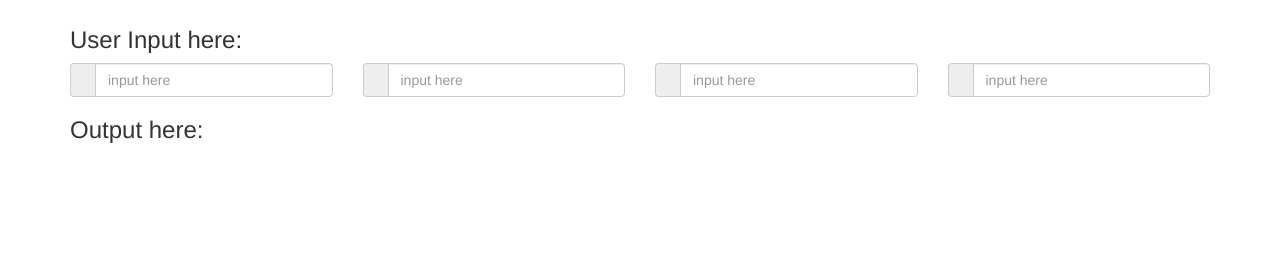
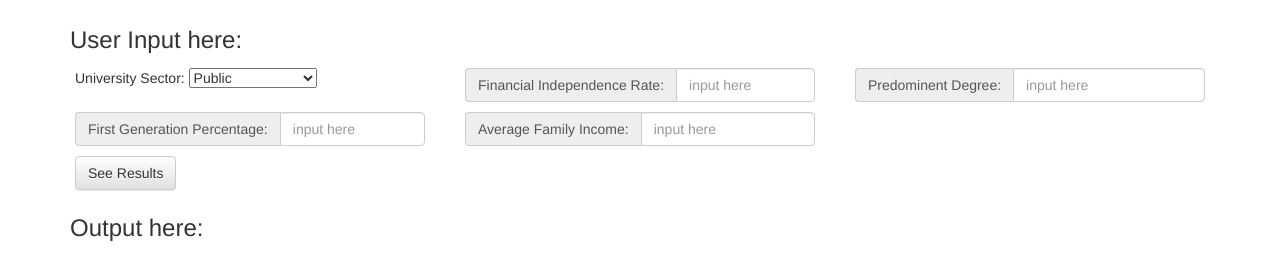
Before and after one commit to randimendel95/Info370-Final-Project, a plain HTML site: page index.html in a window 1280 px wide. Shown: the part 63-342 px from the top of the page. Drawn offline with nearby package versions, Linux system fonts and the light colour scheme.

Commit message:
added more js functionality, tweaked input groups

```diff
--- a/index.html
+++ b/index.html
@@ -1,10 +1,12 @@
 <html>
+
 
 	<!-- Latest compiled and minified CSS -->
 	<link rel="stylesheet" href="https://maxcdn.bootstrapcdn.com/bootstrap/3.3.7/css/bootstrap.min.css" integrity="sha384-BVYiiSIFeK1dGmJRAkycuHAHRg32OmUcww7on3RYdg4Va+PmSTsz/K68vbdEjh4u" crossorigin="anonymous">
 
 	<!-- Optional theme -->
 	<link rel="stylesheet" href="https://maxcdn.bootstrapcdn.com/bootstrap/3.3.7/css/bootstrap-theme.min.css" integrity="sha384-rHyoN1iRsVXV4nD0JutlnGaslCJuC7uwjduW9SVrLvRYooPp2bWYgmgJQIXwl/Sp" crossorigin="anonymous">
+
 
 	<link rel="stylesheet" href="style.css">
 
@@ -17,30 +19,42 @@
 		<div class= "container">
 			<h3>User Input here:</h3>
 			<div class ="row">
-				<div class="col-lg-3">
-					<div class="input-group">
-			  			<span class="input-group-addon" id="basic-addon1"></span>
-			  			<input type="text" class="form-control" placeholder="input here" aria-describedby="">
+				<div class="col-lg-4">
+					<div class="input-group">University Sector:
+						<select>
+						  <option id="sector">Public</option>
+						  <option id="sector">Private, nonprofit</option>
+						  <option id="sector">Private, profit</option>
+						</select>
 					</div>
 				</div>
-				<div class="col-lg-3">
+				<div class="col-lg-4">
 					<div class="input-group">
-			  			<span class="input-group-addon" id="basic-addon1"></span>
-			  			<input type="text" class="form-control" placeholder="input here" aria-describedby="">
+			  			<span class="input-group-addon" id="basic-addon1">Financial Independence Rate:</span>
+			  			<input type="text" class="form-control" placeholder="input here" aria-describedby="" id = "fin_indep">
 					</div>
 				</div>
-				<div class="col-lg-3">
+				<div class="col-lg-4">
 					<div class="input-group">
-			  			<span class="input-group-addon" id="basic-addon1"></span>
-			  			<input type="text" class="form-control" placeholder="input here" aria-describedby="">
+			  			<span class="input-group-addon" id="basic-addon1">Predominent Degree:</span>
+			  			<input type="text" class="form-control" placeholder="input here" aria-describedby="" id = "pre_degree">
 					</div>
 				</div>
-				<div class="col-lg-3">
+				<div class="col-lg-4">
 					<div class="input-group">
-			  			<span class="input-group-addon" id="basic-addon1"></span>
-			  			<input type="text" class="form-control" placeholder="input here" aria-describedby="">
+			  			<span class="input-group-addon" id="basic-addon1">First Generation Percentage:</span>
+			  			<input type="text" class="form-control" placeholder="input here" aria-describedby="" id = "firstgen_pct">
 					</div>
 				</div>
+				<div class="col-lg-4">
+					<div class="input-group">
+			  			<span class="input-group-addon" id="basic-addon1">Average Family Income:</span>
+			  			<input type="text" class="form-control" placeholder="input here" aria-describedby="" id = "fam_income">
+					</div>
+				</div>
+			</div>
+			<div class="btn-group" role="group" aria-label="...">
+			  <button type="button" class="btn btn-default">See Results</button>
 			</div>
 		</div>
 
@@ -51,7 +65,7 @@
 
 	</body>
 
-		<!-- Latest compiled and minified JavaScript -->
+	<!-- Latest compiled and minified JavaScript -->
 	<script src="https://maxcdn.bootstrapcdn.com/bootstrap/3.3.7/js/bootstrap.min.js" integrity="sha384-Tc5IQib027qvyjSMfHjOMaLkfuWVxZxUPnCJA7l2mCWNIpG9mGCD8wGNIcPD7Txa" crossorigin="anonymous"></script>
 
 </html>
--- a/style.css
+++ b/style.css
@@ -0,0 +1,7 @@
+.btn-group {
+	padding: 5px;
+}
+
+.input-group {
+	padding: 5px;
+}
```
Also changed, not shown: app.js (+15 -0 lines).
